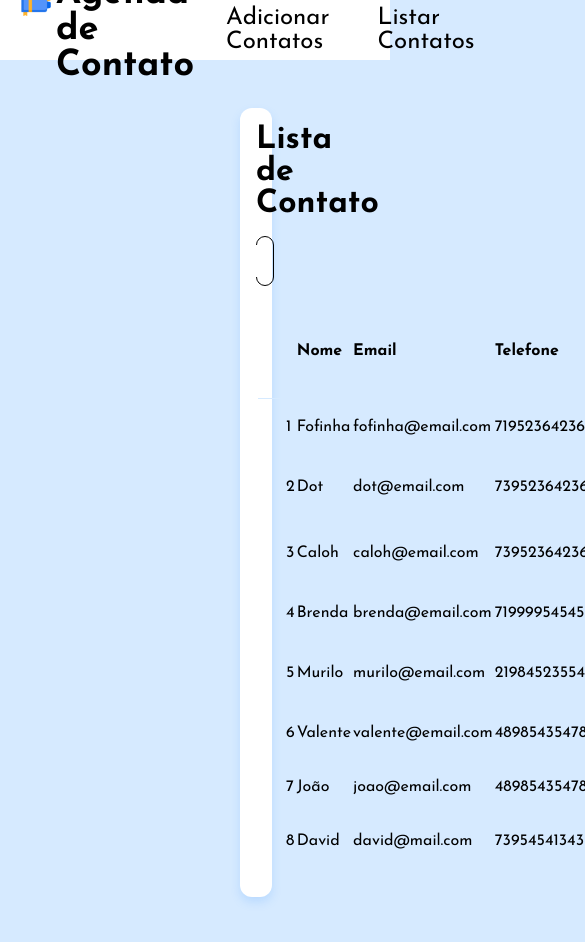
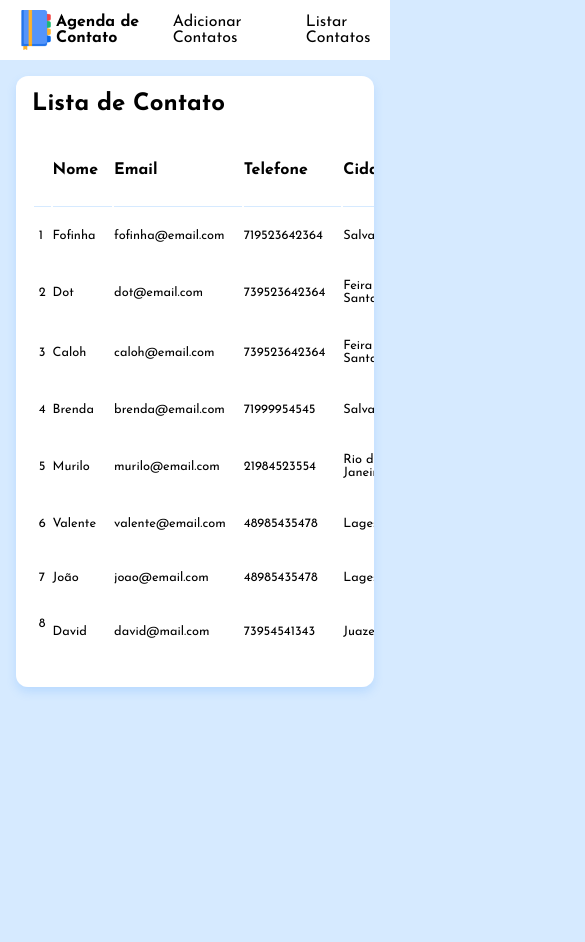
Before and after one commit to BrendaCosta/agenda-contato, a website with bundled scripts: page index.html in a window 390 px wide. Shown: the top 942 px of the page, 585 px wide, since content can reach past the window. After the commit the page ends 844 px from the top, so only its background shows below. Built offline with nearby package versions, Linux system fonts and the light colour scheme; data requests are answered from the project's data file; files whose address does not match are found by name.

Commit message:
refinamento da versão mobile

```diff
--- a/estilos/style.css
+++ b/estilos/style.css
@@ -98,7 +98,16 @@ label{
     gap: 1.5rem;
     justify-content: space-between;
 }
+.novo-contato{
 
+    display: flex;
+    align-items: center;
+    justify-content: flex-end;
+    color: #0071ea;
+    font-size: 0.8rem;
+    cursor: pointer;
+
+}
 .btn-salvar{
     height: 3rem;
     width: 8rem;
@@ -177,12 +186,31 @@ label{
     cursor: pointer;
 }
 
+
+
 @media screen and (max-width: 768px) {
+
+    h1,
+    li{
+        font-size: 1rem;
+    }
+    .logo{
+        align-items: center;
+    }
+    .card h1{
+        font-size: 1.5rem;
+    }
     .card{
         padding: 1rem;
+        margin: 1rem;
+        max-width: 100%;
+        overflow: scroll
     }
     .info_endereco,
     .info_endereco_bloco2{
   flex-direction: column;
 }
+.btn-salvar{
+    display: none;
 }
+}
--- a/estilos/tabela.css
+++ b/estilos/tabela.css
@@ -73,3 +73,15 @@
 .tabela__coluna .btn-salvar{
     padding: 0.4rem;
 }
+
+@media screen and (max-width: 768px) {
+    .tabela td:first-of-type, .tabela th:first-of-type{
+        padding: 0 0.3rem;
+    }
+
+    td{
+        font-size: 0.8rem;
+        padding-right: 1rem;
+    }
+
+}
--- a/index.html
+++ b/index.html
@@ -31,9 +31,7 @@
 
     <div class="card ">
         <h1>Lista de Contato</h1>
-        <div class="buscar">
-            <input type="search" name="" id="buscar" placeholder="buscar por nome ou endereço" onchange="buscarContato()"><ion-icon name="search-outline"></ion-icon>
-        </div>
+
         <table class="tabela">
             <thead>
                 <tr>
--- a/js/busca.js
+++ /dev/null
@@ -1,14 +0,0 @@
-import { contatoService } from "../service/contato-service.js"
-console.log(contatoService.listarContatos())
-
-
-
-
-
-
-function buscarContato() {
-    let input = document.querySelector('#buscar').value
-    input = input.toLowerCase();
-
-    console.log(input)
-}
```
Also changed, not shown: cadastra-contato.html (+1 -0 lines), detalha-contato.html (+1 -0 lines), projeto_feito.png.
